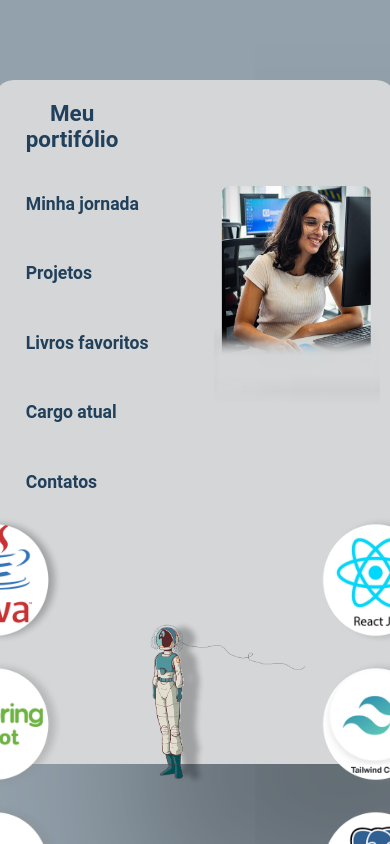
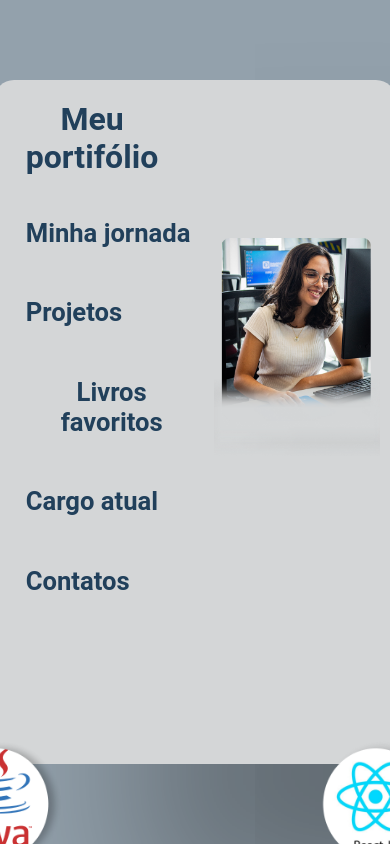
Before and after one commit to Patyadl/MeuPortifolio, a React (Vite) app: page / in a window 390 px wide. Shown: the top 844 px of the page. Built offline with nearby package versions, Linux system fonts and the light colour scheme.

Commit message:
mudando o formato do menu da home em mobile

```diff
--- a/src/components/Home/home.css
+++ b/src/components/Home/home.css
@@ -178,6 +178,7 @@ body {
   display: flex;
   flex-direction: column;
   box-shadow: none;
+  gap: 8rem;
 }
 
 
@@ -185,6 +186,7 @@ body {
     display: flex;
     justify-content: space-between;
     align-items: center;
+
   }
 
   .menu {
@@ -197,12 +199,12 @@ body {
   }
 
   .menu h3 {
-    font-size: 1.4rem;
+    font-size: 2rem;
     margin-left: 1rem;
   }
 
   .menu h5 {
-    font-size: 1.1rem;
+    font-size: 1.6rem;
   }
 
   .Centralizar_minhaFoto {
@@ -218,9 +220,9 @@ body {
     width: 220px;
     height: 220px;
   }
-  .centralizar-linguagens {
-    margin-top: 0.5rem;
-  }
+  /* .centralizar-linguagens {
+    margin-top: 18rem;
+  } */
 
 
   .linguagens_ferramentas {
```
